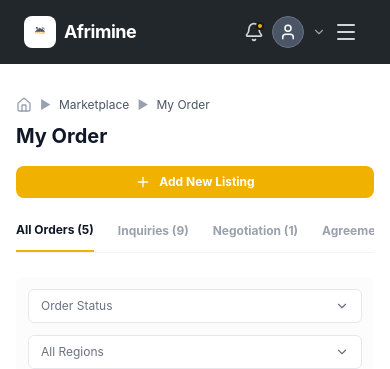
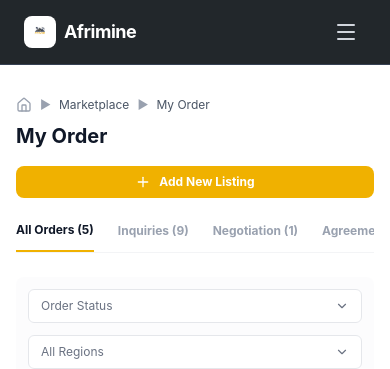
Before and after one commit to AfrimineHub/Afrimine-frontend, a React (Vite) app: page /my-order in a window 390 px wide. Shown: the top 369 px of the page. Built offline with nearby package versions, Linux system fonts and the light colour scheme.

Commit message:
update navbar logic for auth vs unauth user

```diff
--- a/src/layouts/Mainlayout/NavBar.tsx
+++ b/src/layouts/Mainlayout/NavBar.tsx
@@ -1,33 +1,36 @@
+// src/layouts/Mainlayout/NavBar.tsx
 import { useState } from 'react';
 import { Link, useLocation } from 'react-router-dom';
 import { ChevronDown, Bell, User, X, Menu } from 'lucide-react';
 import Logo from '@/shared/components/Logo';
 
+// Mock hook - replace with your actual auth logic
+const useAuth = () => ({ isAuthenticated: false });
+
 const Navbar = () => {
+  const { isAuthenticated } = useAuth();
   const [isOpen, setIsOpen] = useState(false);
   const location = useLocation();
 
   const navLinks = [
-    { name: 'Home', path: '/home', 'hasDropdown': true },
-    { name: 'Marketplace', path: '/marketplace', 'hasDropdown': true },
-    { name: 'My Ad', path: '/my-ad', 'hasDropdown': false },
-    { name: 'My Order', path: '/my-order', 'hasDropdown': true },
-    { name: 'Messages', path: '/messages', 'hasDropdown': false },
+    { name: 'Home', path: '/home', hasDropdown: true, public: true },
+    { name: 'Marketplace', path: '/marketplace', hasDropdown: true, public: true },
+    { name: 'My Ad', path: '/my-ad', hasDropdown: false, public: false },
+    { name: 'My Order', path: '/my-order', hasDropdown: true, public: false },
+    { name: 'Messages', path: '/messages', hasDropdown: false, public: false },
   ];
 
-  const toggleMenu = () => setIsOpen(!isOpen);
+  const visibleLinks = navLinks.filter(link => link.public || isAuthenticated);
 
   return (
-    <nav
-        className="bg-[#22272B] text-white w-full h-16 px-6 md:px-16 flex items-center justify-between sticky top-0 z-50">
-      {/* LOGO */}
+    <nav className="bg-[#22272B] text-white w-full h-16 px-6 md:px-16 flex items-center justify-between sticky top-0 z-50">
       <div className="flex items-center gap-2">
         <Logo className='' />
       </div>
 
       {/* NAV LINKS */}
       <div className="hidden md:flex items-center gap-8">
-        {navLinks.map((link) => (
+        {visibleLinks.map((link) => (
           <Link
             key={link.name}
             to={link.path}
@@ -41,10 +44,12 @@ const Navbar = () => {
         ))}
       </div>
 
-      {/* RIGHT SECTION: Profile/Icons */}
-      <div className="flex items-center md:gap-4">
+      {/* RIGHT SECTION: Conditional Rendering */}
+      <div className="flex items-center gap-3 md:gap-4">
+        {isAuthenticated ? (
+          <>
             <button className="p-2 hover:bg-white/10 rounded-full transition-colors relative">
-          <Bell size={20} className="text-gray-300 cursor-pointer" />
+              <Bell size={20} className="text-gray-300" />
               <span className="absolute top-2 right-2 w-2 h-2 bg-yellow-500 rounded-full border-2 border-[#1A1A1A]"></span>
             </button>
             <div className="flex items-center gap-2 cursor-pointer group">
@@ -53,33 +58,37 @@ const Navbar = () => {
               </div>
               <ChevronDown size={14} className="text-gray-400 group-hover:text-white" />
             </div>
+          </>
+        ) : (
+          <div className="hidden md:flex items-center gap-4">
+            <Link to="/login" className="text-sm font-medium text-gray-300 hover:text-white transition-colors">
+              Login
+            </Link>
+            <Link to="/register" className="bg-yellow-500 hover:bg-yellow-400 text-slate-900 px-5 py-2 rounded-md text-sm font-bold transition-all">
+              Get Started
+            </Link>
+          </div>
+        )}
 
-        <button
-          className="md:hidden p-2 text-gray-300 hover:text-white"
-          onClick={toggleMenu}
-        >
+        <button className="md:hidden p-2 text-gray-300" onClick={() => setIsOpen(!isOpen)}>
           {isOpen ? <X size={24} /> : <Menu size={24} />}
         </button>
       </div>
 
-      <div className={`
-        absolute top-16 left-0 w-full bg-[#22272B] border-t border-gray-700 transition-all duration-300 ease-in-out md:hidden
-        ${isOpen ? 'opacity-100 visible h-auto pb-6' : 'opacity-0 invisible h-0'}
-      `}>
+      {/* MOBILE MENU */}
+      <div className={`absolute top-16 left-0 w-full bg-[#22272B] border-t border-gray-700 transition-all md:hidden ${isOpen ? 'h-auto pb-6' : 'h-0 overflow-hidden'}`}>
         <div className="flex flex-col px-6 py-4 space-y-4">
-          {navLinks.map((link) => (
-            <Link
-              key={link.name}
-              to={link.path}
-              onClick={() => setIsOpen(false)} // Close menu on click
-              className={`text-base py-2 flex items-center justify-between ${
-                location.pathname === link.path ? 'text-yellow-500 font-bold' : 'text-gray-300'
-              }`}
-            >
+          {visibleLinks.map((link) => (
+            <Link key={link.name} to={link.path} onClick={() => setIsOpen(false)} className="text-gray-300 py-2">
               {link.name}
-              {link.hasDropdown && <ChevronDown size={18} />}
             </Link>
           ))}
+          {!isAuthenticated && (
+             <div className="flex flex-col gap-4 pt-4 border-t border-gray-700">
+                <Link to="/login" className="text-gray-300">Login</Link>
+                <Link to="/register" className="bg-yellow-500 text-slate-900 text-center py-2 rounded font-bold">Get Started</Link>
+             </div>
+          )}
         </div>
       </div>
     </nav>
```
Lines whose indentation alone changed are shown as unchanged.
